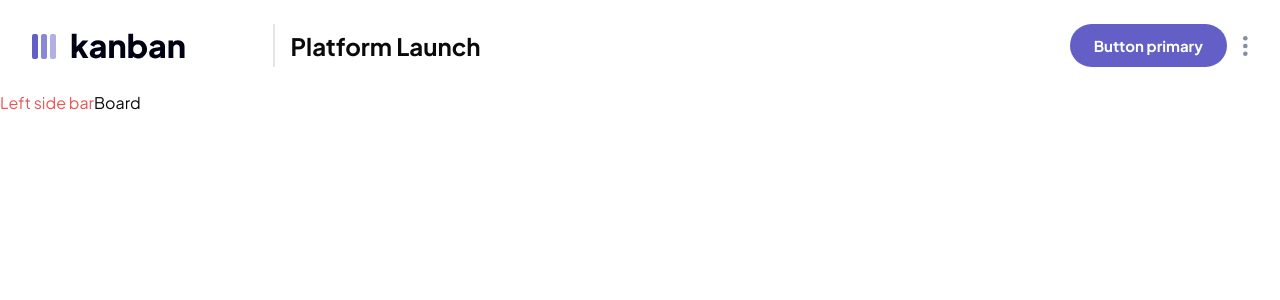
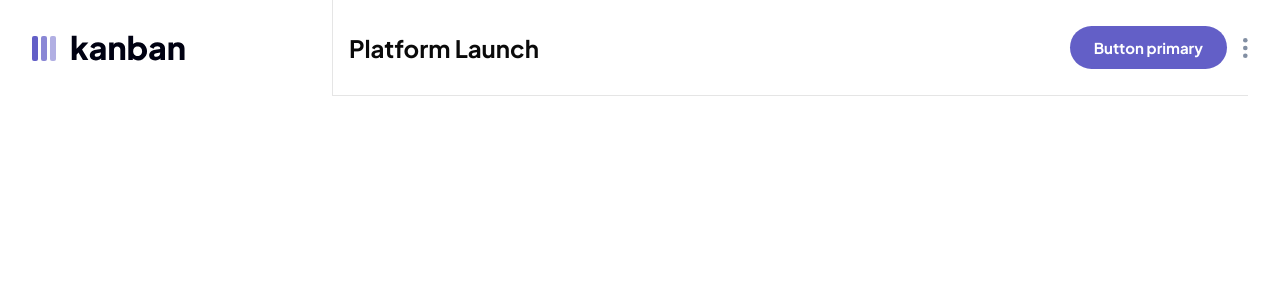
Before and after one commit to IshanVeer/task-management-app, a React (Vite) app: page / in a window 1280 px wide. Shown: the top 300 px of the page. Built offline with nearby package versions, Linux system fonts and the light colour scheme.

Commit message:
made few changes

```diff
--- a/src/App.tsx
+++ b/src/App.tsx
@@ -7,10 +7,10 @@ function App() {
   return (
     <>
       <Navbar />
-      <div className="flex">
+      {/* <div className="flex">
         <LeftSidebar />
         <Board />
-      </div>
+      </div> */}
     </>
   );
 }
--- a/src/components/board/Board.tsx
+++ b/src/components/board/Board.tsx
@@ -1,7 +1,7 @@
 import React from "react";
 
 const Board = () => {
-  return <div>Board</div>;
+  return <div className="h-[100vh] flex-1 ">Board</div>;
 };
 
 export default Board;
--- a/src/components/shared/LeftSidebar.tsx
+++ b/src/components/shared/LeftSidebar.tsx
@@ -1,7 +1,7 @@
 import React from "react";
 
 const LeftSidebar = () => {
-  return <div className="text-red-500">Left side bar</div>;
+  return <div className="h-[100vh] border-r w-[300px]">Left side bar</div>;
 };
 
 export default LeftSidebar;
--- a/src/components/shared/Navbar.tsx
+++ b/src/components/shared/Navbar.tsx
@@ -2,15 +2,15 @@ import Button from "../ui/Button";
 
 const Navbar = () => {
   return (
-    <div className="flex items-center px-8 py-6 w-full">
+    <div className="flex items-center px-8 h-24  w-full">
       {/* logo container */}
-      <div className="w-[300px]">
+      <div className="w-[300px] ">
         <img src="/icons/logo-dark.svg" alt="logo" />
       </div>
       {/* Board heading container */}
-      <div className="flex items-center w-full border-l-2  justify-between">
+      <div className="flex flex-1 border-l border-b h-full items-center justify-between">
         <h1 className="h1-bold px-4">Platform Launch</h1>
-        <div className="flex items-center gap-4">
+        <div className="flex items-center gap-4 ">
           <Button />
           <button className="cursor-pointer">
             <img src="/icons/icon-vertical-ellipsis.svg" alt="board-menu" />
```
